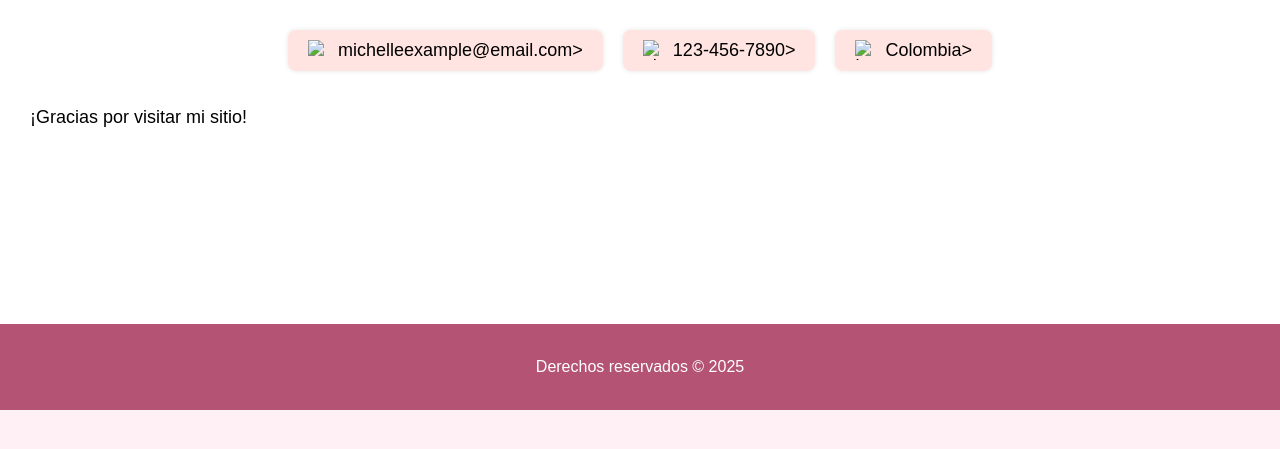
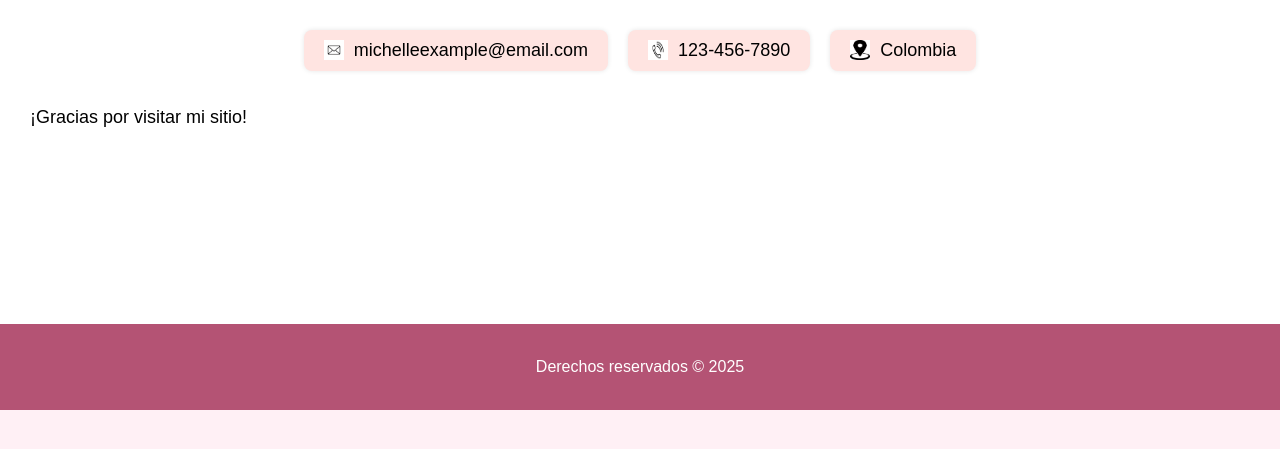
Before and after one commit to MichelleM222/Homework2, a plain HTML site: page contact.html in a window 1280 px wide. Shown: the part 301-750 px from the top of the page. Drawn offline with Linux system fonts and the light colour scheme.

Commit message:
Add files via upload

```diff
--- a/contact.html
+++ b/contact.html
@@ -1,18 +1,15 @@
 <!DOCTYPE html>
 <html lang="es">
-
     <head>
         <meta charset="UTF-8" />
         <meta name="viewport" content="width=device-width, initial-scale=1.0" />
         <title>Contacto</title>
         <link rel="stylesheet" href="style.css" />
     </head>
-
     <body>
         <header>
             <h1>Bienvenido a mi sitio</h1>
         </header>
-
         <nav>
             <ul>
                 <li><a href="index.html">Inicio</a></li>
@@ -20,24 +17,22 @@
                 <li><a href="contact.html">Contacto</a></li>
             </ul>
         </nav>
-
         <main>
             <h2>Contacto</h2>
             <p>Si deseas contactarme, puedes escribirme a:</p>
             <div class="contact-info">
                 <div>
-                    <img src="images/email.png" alt="email" class="icon"> michelleexample@email.com>
+                    <img src="email.png" alt="email" class="icon"> michelleexample@email.com
                 </div>
                 <div>
-                    <img src="images/phone.png" alt="phone" class="icon"> 123-456-7890>
+                    <img src="phone.png" alt="phone" class="icon"> 123-456-7890
                 </div>
                 <div>
-                    <img src="images/location.png" alt="location" class="icon"> Colombia>
+                    <img src="location.png" alt="location" class="icon"> Colombia
                 </div>
             </div>
             <p>¡Gracias por visitar mi sitio!</p>
         </main>
-
         <footer>
             <p>Derechos reservados © 2025</p>
         </footer>
```
Also changed, not shown: about.html (+1 -6 lines), index.html (+0 -2 lines).
